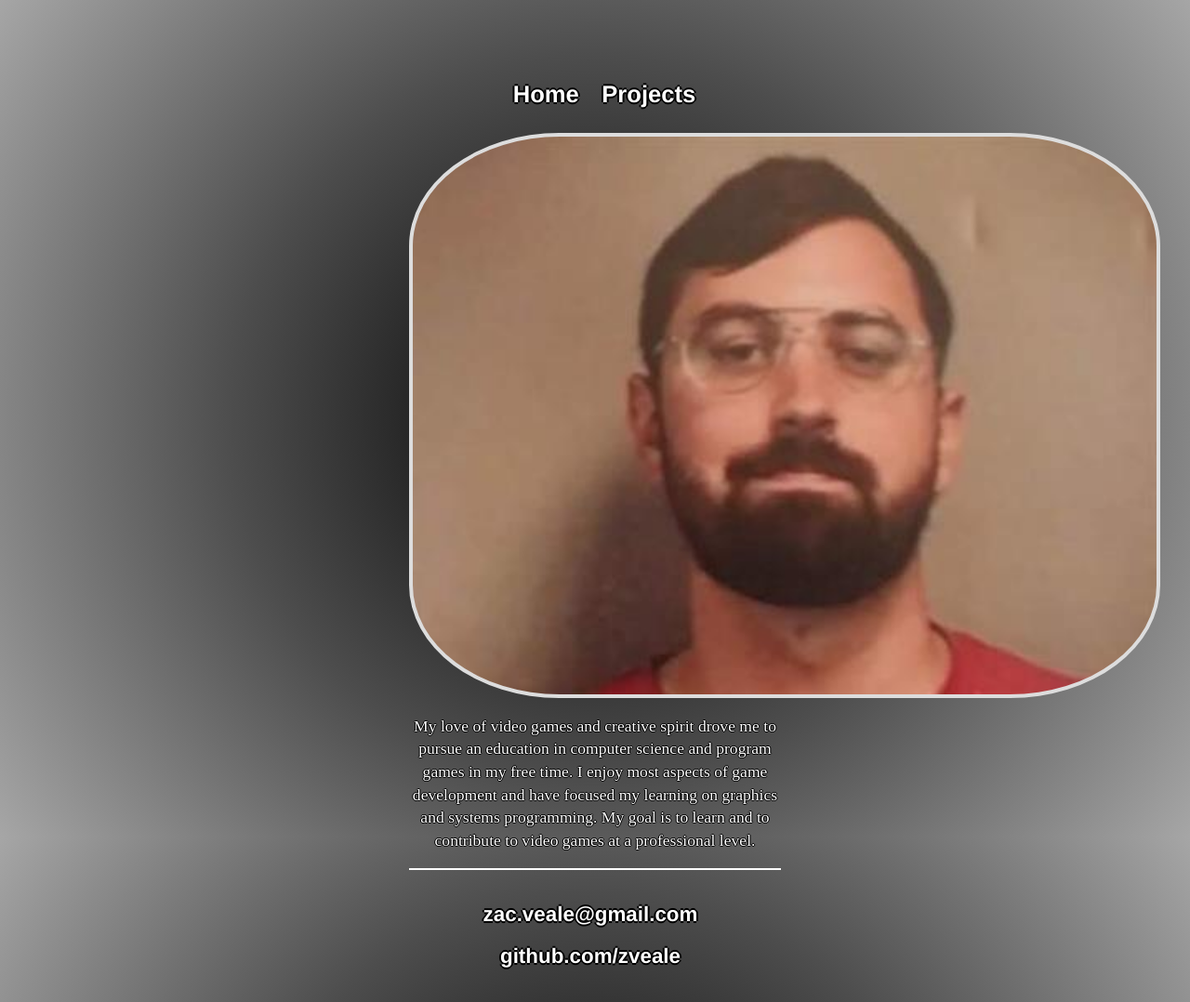
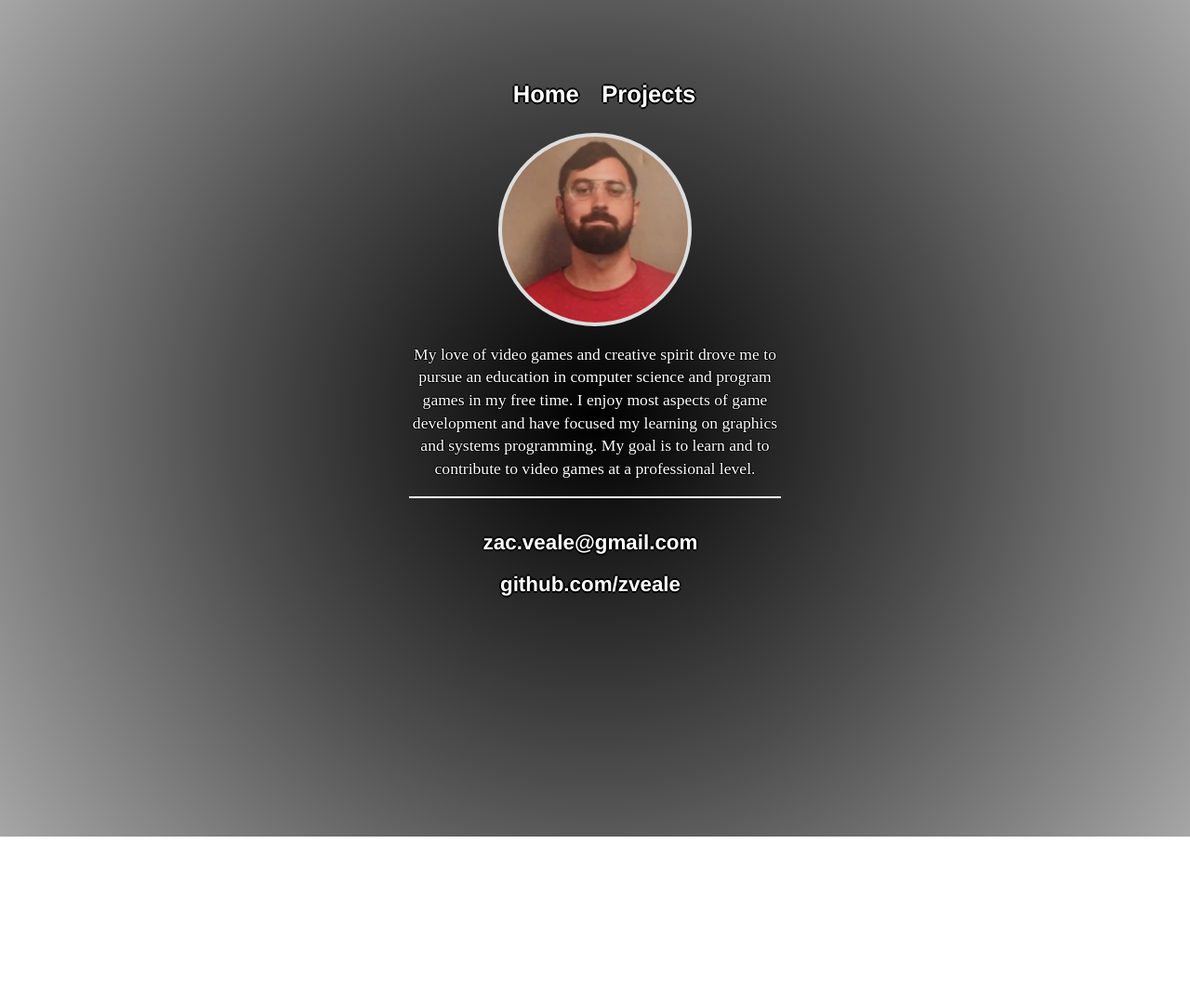
Before and after one commit to zveale/zveale.github.io, a Jekyll site: the page built from index.html, in a window 1280 px wide. Shown: the whole page at 93% size. Built offline with Jekyll 4.4.1, drawn with Linux system fonts in a browser that asks for light colours; after the commit the page ends 900 px from its top, so only the background shows below that.

Commit message:
Update main.css

```diff
--- a/css/main.css
+++ b/css/main.css
@@ -7,21 +7,21 @@ body {
 	text-align: center;
 }
 .container .profilePhoto {
+	width: 200px;
+	height: 200px;
+	background-image: url("/assets/ProfilePhoto.png");
+	background-size: 100%;
+	border: 4px solid #ddd;
+	border-radius: 50%;
+	margin: 0 auto;
+}
+.container .intercomPhoto {
 	width: 800px;
 	height: 600px;
 	background-image: url("/assets/ProfilePhoto.png");
 	background-size: 100%;
 	border: 4px solid #ddd;
 	border-radius: 20%;
-	margin: 0 auto;
-}
-.container .intercomPhoto {
-	width: 200px;
-	height: 200px;
-	background-image: url("/assets/ProfilePhoto.png");
-	background-size: 100%;
-	border: 4px solid #ddd;
-	border-radius: 50%;
 	margin: 0 auto;
 }
 nav ul {
```
